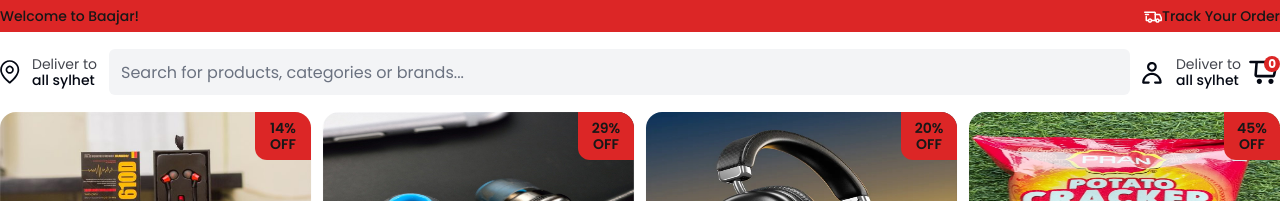
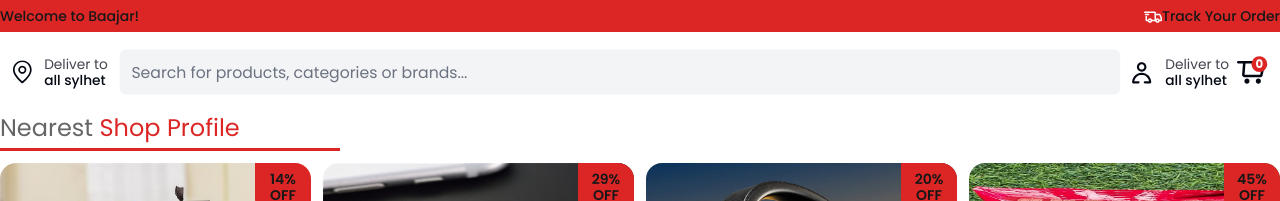
Before and after one commit to AbdulMalek-swe/multivendor, a Next.js app: page / in a window 1280 px wide. Shown: the top 201 px of the page. Built offline with nearby package versions, Linux system fonts and the light colour scheme; no server answers.

Commit message:
fix:smooth animation add in navbar

```diff
--- a/src/components/navbar/Navbar.jsx
+++ b/src/components/navbar/Navbar.jsx
@@ -1,4 +1,4 @@
-import React from "react";
+import React, { useEffect, useState } from "react";
 import { TextInput } from "../ui/Input";
 import { useForm } from "react-hook-form";
 import { useCart } from "@/hooks/cart/useCart";
@@ -14,10 +14,26 @@ const Navbar = () => {
     },
   });
   const { cart } = useCart();
+  const [isFixed, setIsFixed] = useState(false);
+
+  // Scroll detector
+  useEffect(() => {
+    const handleScroll = () => {
+      setIsFixed(window.scrollY > 0);
+    };
+    window.addEventListener("scroll", handleScroll);
+    return () => window.removeEventListener("scroll", handleScroll);
+  }, []);
   return (
-    <div>
+    <div className="">
       {/* navingation header  */}
-      <section className="bg-primary  ">
+      <section
+      className={`bg-primary w-full z-40 transition-all duration-500 ease-in-out overflow-hidden ${
+    isFixed
+      ? "opacity-0 -translate-y-4 h-0"
+      : "opacity-100 translate-y-0 h-8"
+  }`}
+      >
         <div className="container mx-auto flex justify-between items-center text-sm font-medium leading-[18px] h-8 ">
           <p>Welcome to Baajar!</p>
           <div className="flex items-center">
@@ -27,7 +43,13 @@ const Navbar = () => {
         </div>
       </section>
       {/* second header  */}
-      <section className="h-20">
+      <section
+         className={`bg-white z-50 w-full transition-all duration-500 ease-in-out transform ${
+    isFixed
+      ? "fixed top-0 left-0  shadow-md translate-y-0 opacity-100 h-16 scale-[1]"
+      : "relative opacity- -translate-y-0 h-20 scale-[0.98]"
+  }`}
+      >
         <div className="container mx-auto  h-full flex items-center justify-between gap-3">
           <div className="flex gap-3 items-center flex-shrink-0">
             <img src="icons/location.svg" />
--- /dev/null
+++ b/src/components/ui/HomePageHeaderText.jsx
@@ -0,0 +1,13 @@
+import React from "react";
+
+const HomePageHeaderText = ({ children }) => {
+  return (
+    <div className="inline-block relative text-[#666666]">
+      <div className="text-2xl font-normal leading-8 inline-block relative after:block after:h-[3px] after:bg-primary after:mt-1 after:w-[calc(100%+100px)]">
+        {children}
+      </div>
+    </div>
+  );
+};
+
+export default HomePageHeaderText;
--- a/src/pages/index.js
+++ b/src/pages/index.js
@@ -1,5 +1,6 @@
 import SingleCart from "@/components/product/SingleCart";
 import Button from "@/components/ui/Button";
+import HomePageHeaderText from "@/components/ui/HomePageHeaderText";
 import axios from "axios";
 import Link from "next/link";
 import { useState } from "react";
@@ -22,67 +23,72 @@ export default function Home() {
       }, 800);
     }
   };
-  const productDetails =[
+  const productDetails = [
     {
-      id:1,
-      title:"Awei AT7",
-      subtitle:"Mayer Dua Electronics",
-      group:"laden",
-      discount_price:300,
-      price:350,
-      image:"/products/1.png"
+      id: 1,
+      title: "Awei AT7",
+      subtitle: "Mayer Dua Electronics",
+      group: "laden",
+      discount_price: 300,
+      price: 350,
+      image: "/products/1.png",
     },
     {
-       id:2,
-      title:"Awei AT7",
-      subtitle:"Mayer Dua Electronics",
-      group:"laden",
-      discount_price:250,
-      price:350,
-      image:"/products/2.png"
+      id: 2,
+      title: "Awei AT7",
+      subtitle: "Mayer Dua Electronics",
+      group: "laden",
+      discount_price: 250,
+      price: 350,
+      image: "/products/2.png",
     },
     {
-       id:3,
-      title:"Awei AT7",
-      subtitle:"Mayer Dua Electronics",
-      group:"laden",
-      discount_price:160,
-      price:200,
-      image:"/products/3.png"
+      id: 3,
+      title: "Awei AT7",
+      subtitle: "Mayer Dua Electronics",
+      group: "laden",
+      discount_price: 160,
+      price: 200,
+      image: "/products/3.png",
     },
     {
-       id:4,
-      title:"Awei AT7",
-      subtitle:"Mayer Dua Electronics",
-      group:"laden",
-      discount_price:300,
-      price:550,
-      image:"/products/4.png"
+      id: 4,
+      title: "Awei AT7",
+      subtitle: "Mayer Dua Electronics",
+      group: "laden",
+      discount_price: 300,
+      price: 550,
+      image: "/products/4.png",
     },
     {
-       id:5,
-      title:"Awei AT7",
-      subtitle:"Mayer Dua Electronics",
-      group:"laden",
-      discount_price:150,
-      price:230,
-      image:"/products/5.png"
+      id: 5,
+      title: "Awei AT7",
+      subtitle: "Mayer Dua Electronics",
+      group: "laden",
+      discount_price: 150,
+      price: 230,
+      image: "/products/5.png",
     },
     {
-       id:6,
-      title:"Awei AT7",
-      subtitle:"Mayer Dua Electronics",
-      group:"laden",
-      discount_price:150,
-      price:230,
-      image:"/products/5.png"
+      id: 6,
+      title: "Awei AT7",
+      subtitle: "Mayer Dua Electronics",
+      group: "laden",
+      discount_price: 150,
+      price: 230,
+      image: "/products/5.png",
     },
-  ]
+  ];
   return (
-    <div className=" container mx-auto  grid grid-cols-1 xs:grid-cols-2 sm:grid-cols-2 md:grid-cols-3 lg:grid-cols-4 gap-3  ">
-      {
-        productDetails?.map((product,idx)=><SingleCart product={product} key={idx}/>)
-      }
+    <div className=" container mx-auto  space-y-3 ">
+      <HomePageHeaderText>
+        Nearest <span className="text-primary ">Shop Profile</span>
+      </HomePageHeaderText>
+      <div className="grid grid-cols-1 xs:grid-cols-2 sm:grid-cols-2 md:grid-cols-3 lg:grid-cols-4 gap-3 ">
+        {productDetails?.map((product, idx) => (
+          <SingleCart product={product} key={idx} />
+        ))}
+      </div>
       <Link href={"/service"}>service</Link>
       {/* <Button
         onClick={() => handleClick()}
```
